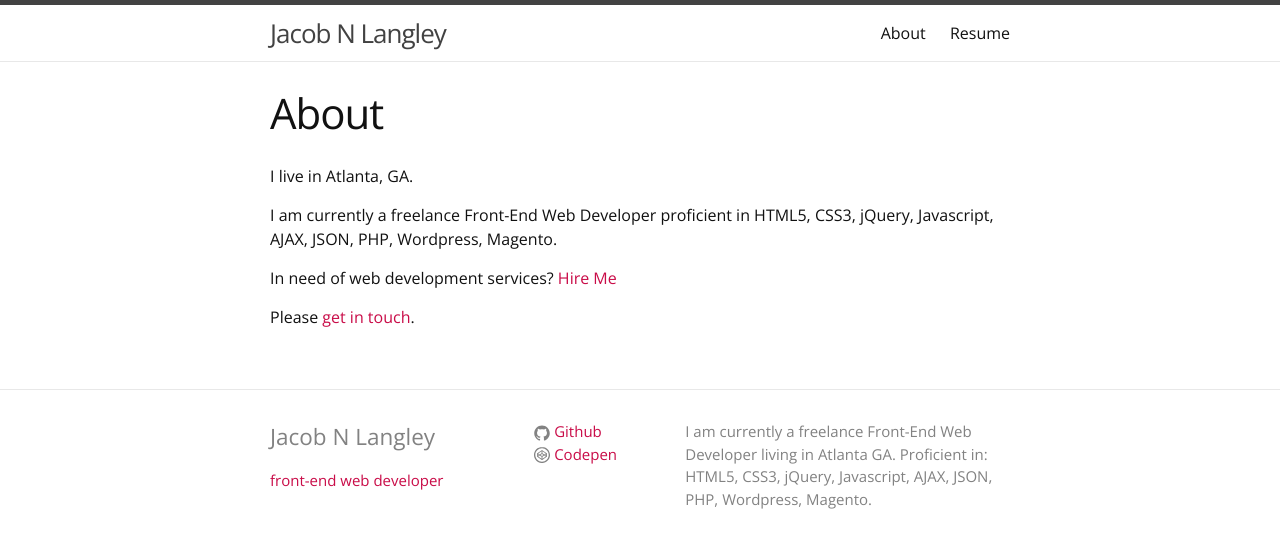
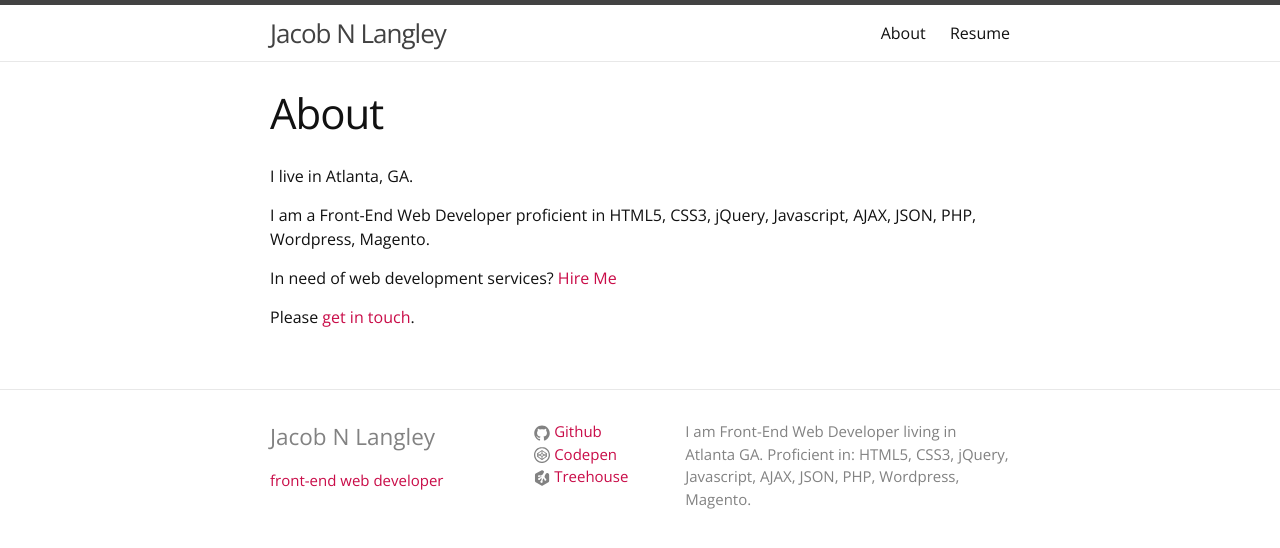
Before and after one commit to jacobnlangley/jacobnlangley.github.io, a Jekyll site: the page built from about.md, in a window 1280 px wide. Shown: the top 548 px of the page. Built offline with Jekyll 4.4.1, drawn with Linux system fonts in a browser that asks for light colours.

Commit message:
Added treehouse social icon

```diff
--- a/_config.yml
+++ b/_config.yml
@@ -10,10 +10,10 @@ title: Jacob N Langley
 email: jacob@jacobnlangley.com
 profession: front-end web developer
 description: > # this means to ignore newlines until "baseurl:"
-  I am currently a freelance Front-End Web Developer living in Atlanta GA. Proficient in: HTML5, CSS3, jQuery, Javascript, AJAX, JSON, PHP, Wordpress, Magento.
+  I am Front-End Web Developer living in Atlanta GA. Proficient in: HTML5, CSS3, jQuery, Javascript, AJAX, JSON, PHP, Wordpress, Magento.
 baseurl: "" # the subpath of your site, e.g. /blog
 url: "http://jacobnlangley.com" # the base hostname & protocol for your site
-twitter_username:
+treehouse_username: jacobnlangley
 github_username:  jacobnlangley
 codepen_username:  jacobnlangley
 
--- a/_includes/footer.html
+++ b/_includes/footer.html
@@ -20,15 +20,15 @@
           </li>
           {% endif %}
 
-          {% if site.twitter_username %}
+          {% if site.codepen_username %}
           <li>
-            {% include icon-twitter.html username=site.twitter_username %}
+            {% include icon-codepen.html username=site.codepen_username %}
           </li>
           {% endif %}
 
-          {% if site.codepen_username %}
+          {% if site.treehouse_username %}
           <li>
-            {% include icon-codepen.html username=site.codepen_username %}
+            {% include icon-treehouse.html username=site.treehouse_username %}
           </li>
           {% endif %}
 
--- /dev/null
+++ b/_includes/icon-treehouse.html
@@ -0,0 +1 @@
+<a href="https://teamtreehouse.com/{{ include.username }}" target="_blank"><span class="icon icon--treehouse">{% include icon-treehouse.svg %}</span><span class="username">Treehouse</span></a>
--- a/about.md
+++ b/about.md
@@ -6,7 +6,7 @@ permalink: /about/
 
 I live in Atlanta, GA.
 
-I am currently a freelance Front-End Web Developer proficient in HTML5, CSS3, jQuery, Javascript, AJAX, JSON, PHP, Wordpress, Magento.
+I am a Front-End Web Developer proficient in HTML5, CSS3, jQuery, Javascript, AJAX, JSON, PHP, Wordpress, Magento.
 
 In need of web development services? [Hire Me](mailto:jacob@jacobnlangley.com?subject=Project Inquiry)
 
```
Also changed, not shown: _includes/icon-treehouse.svg (added).
